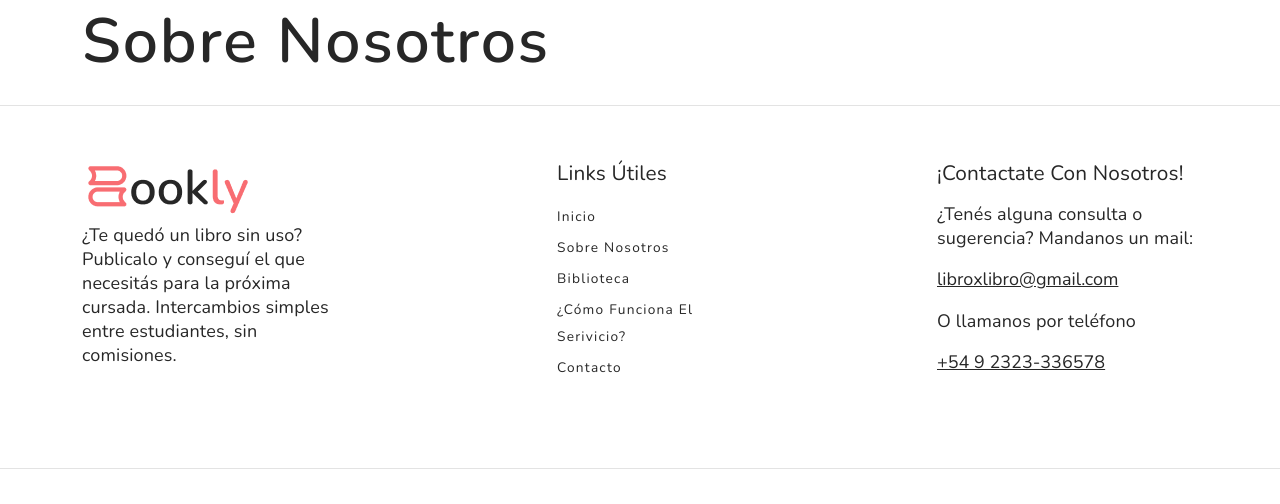
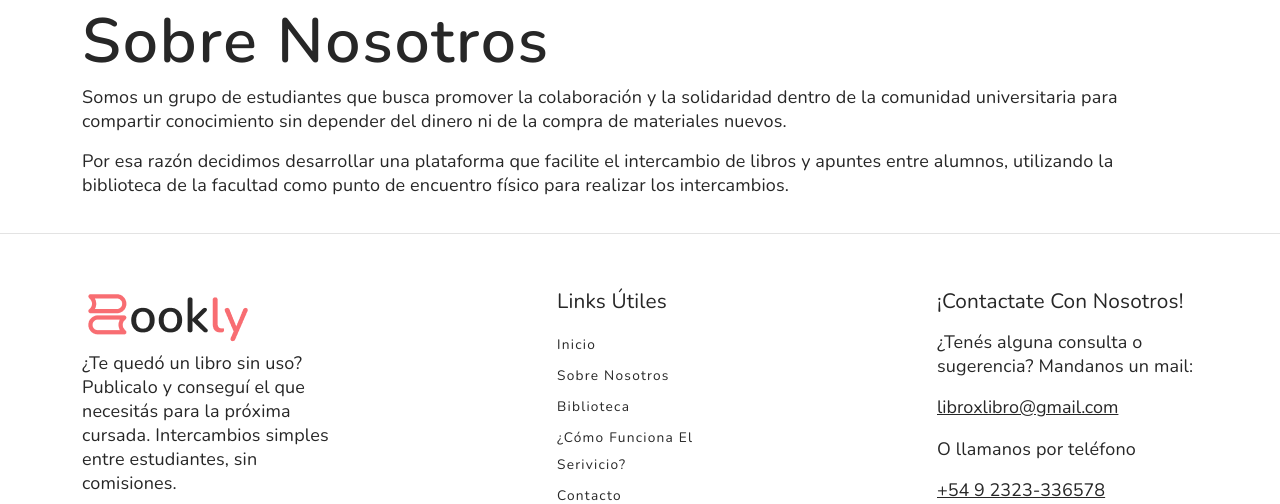
Before and after one commit to Tastor2k2/TPG-IDS, a Flask app: page /sobre_nosotros in a window 1280 px wide. Shown: the part 63-567 px from the top of the page. Run offline with Flask 3, Linux system fonts and the light colour scheme.

Commit message:
actualizacion sobre_nosotros.html

```diff
--- a/front/front/templates/sobre_nosotros.html
+++ b/front/front/templates/sobre_nosotros.html
@@ -3,5 +3,13 @@
 {% block titulo %}{{ titulo }}{% endblock %}
 
 {% block body %}
-<h1>Sobre Nosotros</h1>
+<section>
+    <h1>Sobre Nosotros</h1>
+    <p>
+        Somos un grupo de estudiantes que busca promover la colaboración y la solidaridad dentro de la comunidad universitaria para compartir conocimiento sin depender del dinero ni de la compra de materiales nuevos.
+    </p>
+    <p>
+        Por esa razón decidimos desarrollar una plataforma que facilite el intercambio de libros y apuntes entre alumnos, utilizando la biblioteca de la facultad como punto de encuentro físico para realizar los intercambios.
+    </p>
+</section>
 {% endblock %}
```
